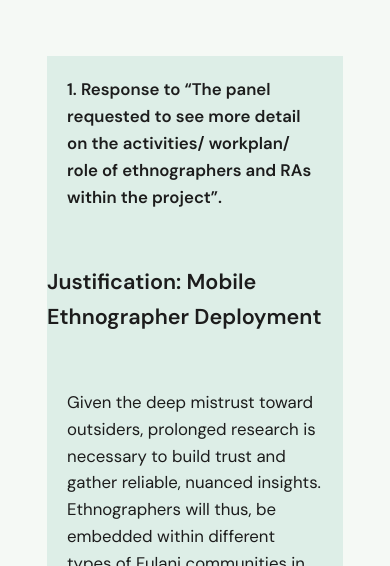
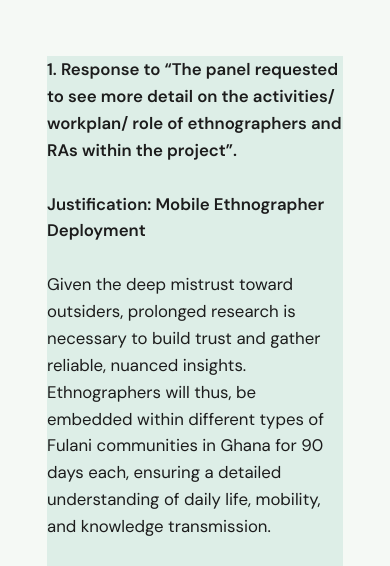
Before and after one commit to KojTrick/demoknowledgefrontiers, a plain HTML site: page html/moreactiv.html in a window 390 px wide. Shown: the part 214-780 px from the top of the page. Drawn offline with nearby package versions, Linux system fonts and the light colour scheme.

Commit message:
Update mainstyle.css 2

```diff
--- a/mainstyle.css
+++ b/mainstyle.css
@@ -1664,11 +1664,16 @@ h3 {
 }
 
 .readtext p{
-	font-size:1.05rem;
-	padding: 20px;
-
-
-
+
+
+
+
+}
+
+@media (max-width: 600px){
+	.readtext{
+		font-size: 1.05rem;
+	}
 }
 
 .readtext a{
```
